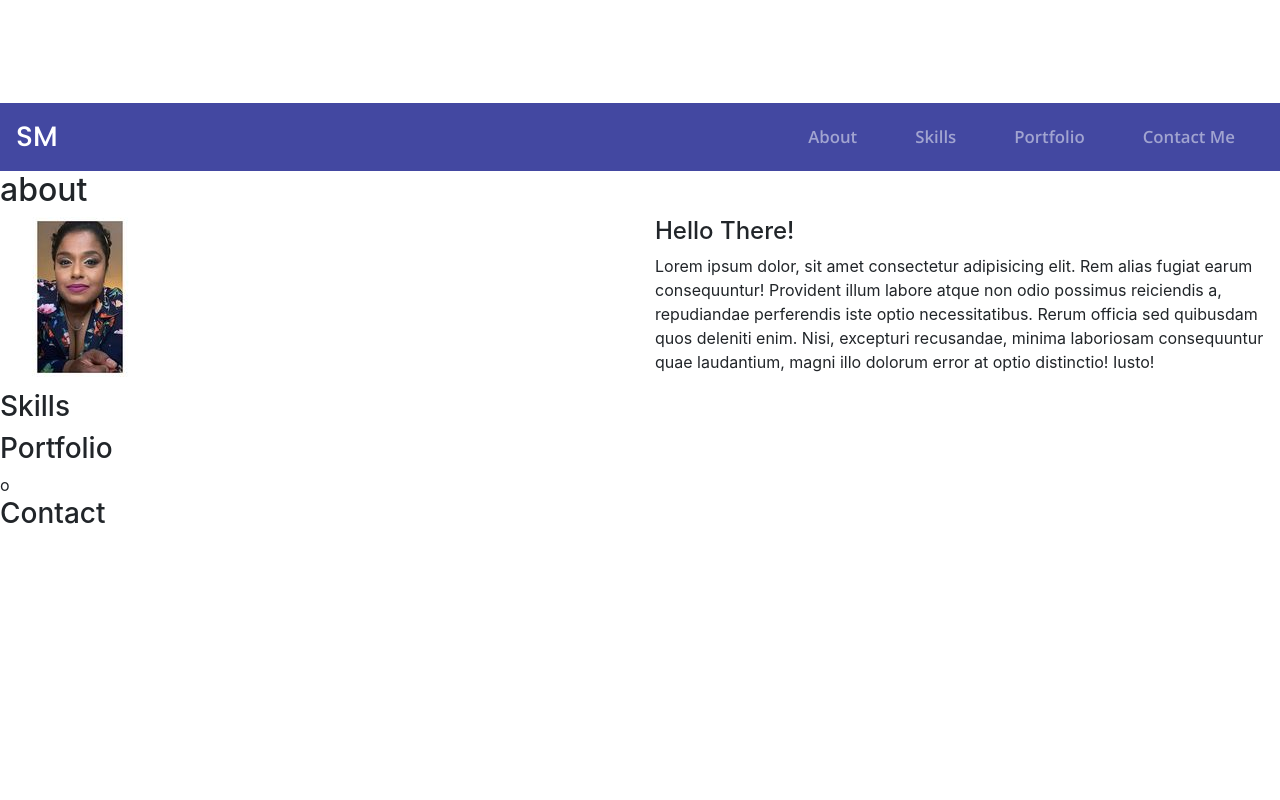
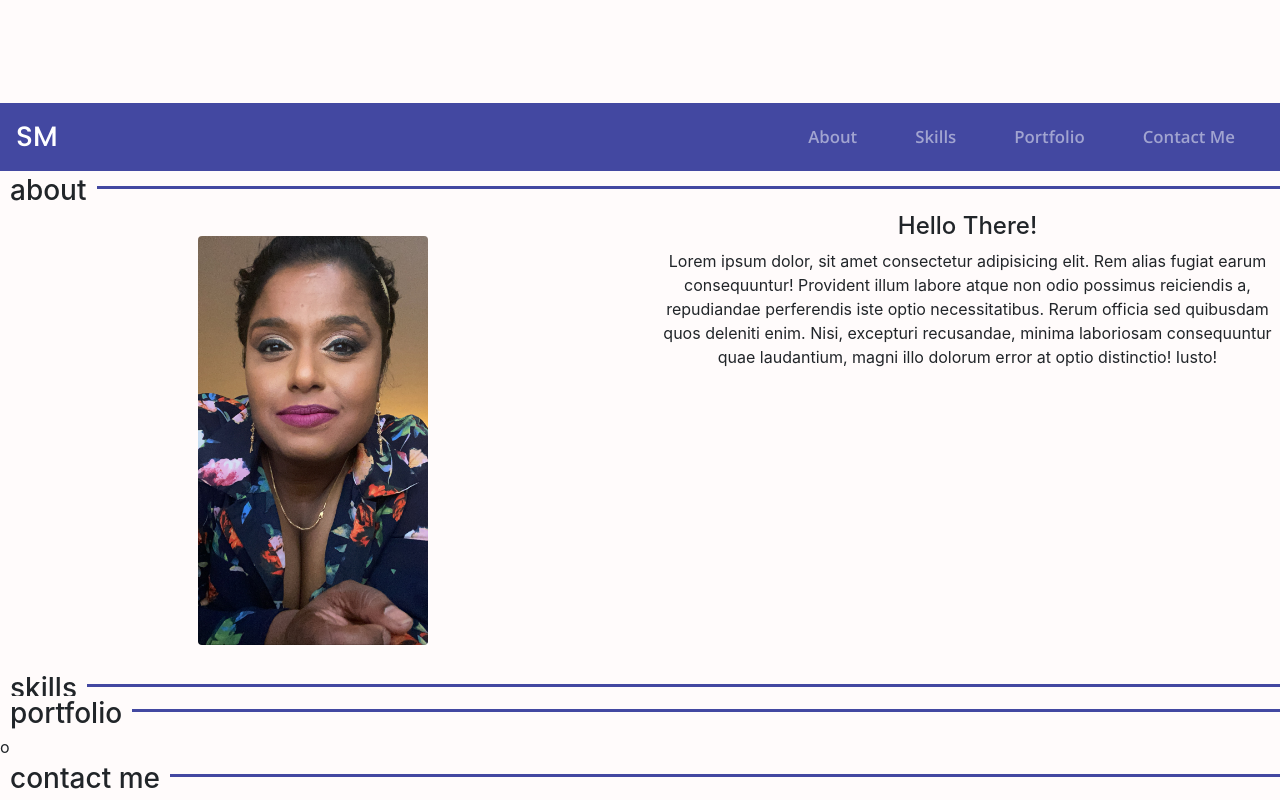
Before and after one commit to Suganya1990/PortfolioWebSite, a website: page index.html in a window 1280 px wide. Shown: the part 629-1429 px from the top of the page. Before the commit the page ends 1168 px from the top, so only its background shows below. Drawn offline with nearby package versions, Linux system fonts and the light colour scheme.

Commit message:
updated about page

```diff
--- a/index.html
+++ b/index.html
@@ -55,14 +55,14 @@
 <section class="" id="about">
 
     <div class="heading">
-      <h2><span>about</span></h2>
+      <h3><span>about</span></h3>
     </div>
 
   <div class="row">
-    <div class="col-sm">
-      <img src="/dist/img/134936230_4319704661392022_4871432182831915457_n.jpg" alt="">
+    <div class="aboutMe--img col-sm">
+      <img class=" img img-fluid rounded mx-auto d-block" src="/dist/img/profilepic.jpg" alt="">
     </div>
-    <div class="col-sm">
+    <div class="aboutMe--blurb col-sm">
       <h4>Hello There!</h4>
       <p>Lorem ipsum dolor, sit amet consectetur adipisicing elit. Rem alias fugiat earum consequuntur! Provident illum
         labore atque non odio possimus reiciendis a, repudiandae perferendis iste optio necessitatibus. Rerum officia sed
@@ -74,16 +74,16 @@
 
 </section>
 <!--Skills-->
-<section class="" id="skills">
-  <h3>Skills</h3>
+<section class="heading" id="skills">
+  <h3><span>skills</span></h3>
 </section>
 <!--Portfolio-->
-<section class="" id="portfolio">
-  <h3>Portfolio</h3>
+<section class="heading" id="portfolio">
+<h3><span>portfolio</span></h3>
 </section>
 <!--Contact-->o
-<section class="" id="contact">
-  <h3>Contact</h3>
+<section class="heading" id="contact">
+  <h3><span>contact me</span></h3>
 </section>
 <script src="https://cdn.jsdelivr.net/npm/bootstrap@5.0.0-beta1/dist/js/bootstrap.bundle.min.js"
   integrity="sha384-ygbV9kiqUc6oa4msXn9868pTtWMgiQaeYH7/t7LECLbyPA2x65Kgf80OJFdroafW" crossorigin="anonymous"></script>
--- a/main.scss
+++ b/main.scss
@@ -4,6 +4,9 @@
 @import 'node_modules/bootstrap/scss/bootstrap';
 
 /* */
+body {
+  background: #fffbfb;
+}
 
 /*Nav Bar*/
 
@@ -55,7 +58,7 @@
   }
 
   .hero--h2 {
-    font-size: 1.5rem;
+    font-size: 2rem;
   }
   .nav-link {
     font-size: 1.05rem;
@@ -63,3 +66,40 @@
     margin: 0 1.25em;
   }
 }
+
+@media only screen and (min-device-width: 1000px) {
+  .hero--h1 {
+    font-size: 7rem;
+  }
+  .navbar-brand {
+    font-size: 1.75rem;
+    font-weight: 600;
+    letter-spacing: 0.5rem;
+    padding: 0 0.75em;
+  }
+}
+
+//about page
+
+.heading {
+  h3 {
+    border-top: 3px solid $primary;
+    width: 100%;
+    text-align: left;
+    line-height: 0.1em;
+    margin: 15px 0 20px;
+
+    span {
+      background: #fffbfb;
+      padding: 0 10px;
+    }
+  }
+}
+.img {
+  width: 230px;
+  height: auto;
+  margin: 1.5em;
+}
+.aboutMe--blurb {
+  text-align: center;
+}
```
Also changed, not shown: dist/css/main.css, dist/img/134936230_4319704661392022_4871432182831915457_n.jpg (deleted), dist/img/212941-1.jpg (deleted), dist/img/212944-1.jpg (deleted), dist/img/profilepic.jpg (added), dist/index.js, 1 other file.
